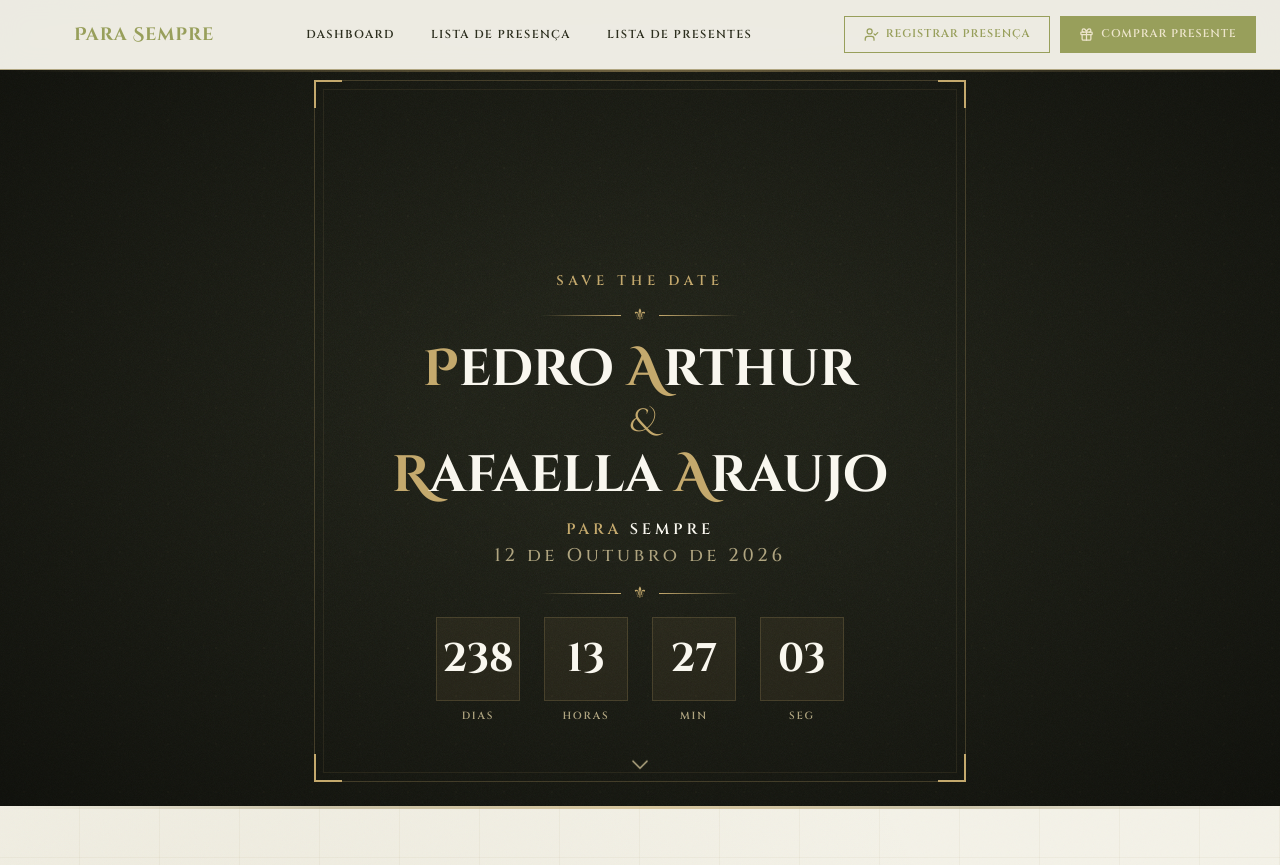
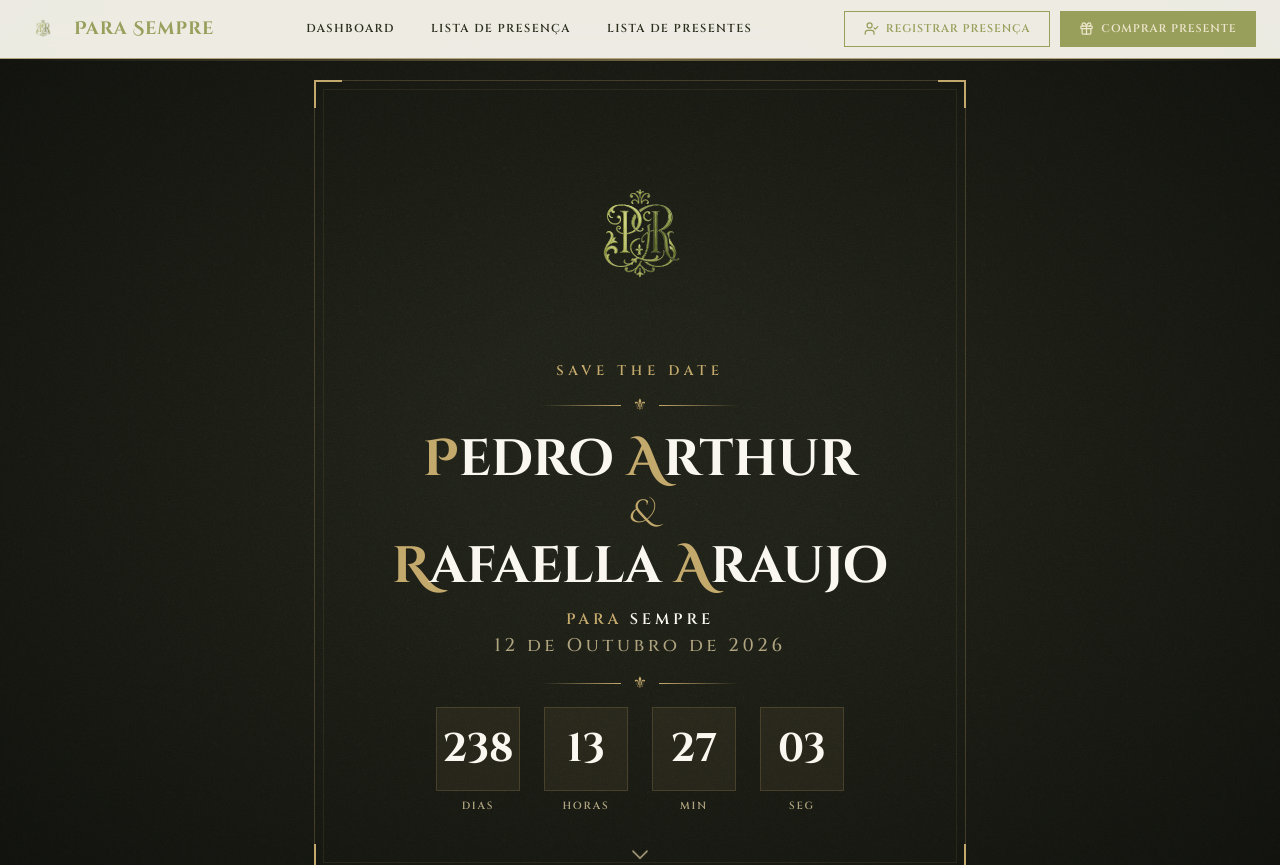
Before and after one commit to organization-wedding/parasempre, a React (Vite) app in the folder frontend/: page / in a window 1280 px wide. Shown: the top 865 px of the page. Built offline with nearby package versions, Linux system fonts and the light colour scheme.

Commit message:
feat: Adicionando brasão oficial sem fundo.

```diff
--- a/frontend/bun-env.d.ts
+++ b/frontend/bun-env.d.ts
@@ -1,11 +1,13 @@
 // Generated by `bun init`
 
 declare module "*.svg" {
-  /**
-   * A path to the SVG file
-   */
-  const path: `${string}.svg`;
-  export = path;
+  const path: string;
+  export default path;
+}
+
+declare module "*.png" {
+  const path: string;
+  export default path;
 }
 
 declare module "*.module.css" {
--- a/frontend/src/components/CoatOfArms.tsx
+++ b/frontend/src/components/CoatOfArms.tsx
@@ -1,68 +1,13 @@
+import brazaoImg from "./brasao-sem-fundo.svg";
+
 export function CoatOfArms({ className = "" }: { className?: string }) {
   return (
-    <svg
-      viewBox="0 0 120 155"
+    <img
+      src={brazaoImg}
+      alt="Brasão Para Sempre"
       className={className}
-      fill="none"
-      xmlns="http://www.w3.org/2000/svg"
-      aria-label="Brasão Para Sempre"
-    >
-      {/* Crown */}
-      <path
-        d="M32 42 L40 14 L50 30 L60 4 L70 30 L80 14 L88 42Z"
-        fill="var(--color-gold)"
-        stroke="var(--color-gold-dark)"
-        strokeWidth="1.2"
-      />
-      <rect
-        x="32"
-        y="40"
-        width="56"
-        height="7"
-        rx="1"
-        fill="var(--color-gold)"
-        stroke="var(--color-gold-dark)"
-        strokeWidth="0.8"
-      />
-      {/* Crown jewels */}
-      <circle cx="60" cy="14" r="3" fill="var(--color-burgundy)" />
-      <circle cx="44" cy="24" r="2" fill="var(--color-burgundy)" />
-      <circle cx="76" cy="24" r="2" fill="var(--color-burgundy)" />
-      {/* Crown band details */}
-      <circle cx="42" cy="43" r="1.5" fill="var(--color-burgundy)" opacity="0.8" />
-      <circle cx="52" cy="43" r="1.5" fill="var(--color-burgundy)" opacity="0.8" />
-      <circle cx="60" cy="43" r="1.5" fill="var(--color-gold-dark)" />
-      <circle cx="68" cy="43" r="1.5" fill="var(--color-burgundy)" opacity="0.8" />
-      <circle cx="78" cy="43" r="1.5" fill="var(--color-burgundy)" opacity="0.8" />
-      {/* Shield */}
-      <path
-        d="M18 50 L18 105 Q18 140 60 152 Q102 140 102 105 L102 50Z"
-        fill="var(--color-burgundy)"
-        stroke="var(--color-gold)"
-        strokeWidth="2.5"
-      />
-      {/* Inner shield border */}
-      <path
-        d="M26 57 L26 103 Q26 133 60 144 Q94 133 94 103 L94 57Z"
-        fill="none"
-        stroke="var(--color-gold)"
-        strokeWidth="1"
-        opacity="0.4"
-      />
-      {/* Shield cross pattern */}
-      <line x1="60" y1="54" x2="60" y2="148" stroke="var(--color-gold)" strokeWidth="0.8" opacity="0.15" />
-      <line x1="22" y1="90" x2="98" y2="90" stroke="var(--color-gold)" strokeWidth="0.8" opacity="0.15" />
-      {/* Small cross at top of shield */}
-      <path d="M60 62 L60 74 M54 68 L66 68" stroke="var(--color-gold)" strokeWidth="1.8" opacity="0.5" strokeLinecap="round" />
-      {/* Initials */}
-      <text x="60" y="93" textAnchor="middle" fill="var(--color-gold)" fontFamily="'Cinzel Decorative', serif" fontSize="18" fontWeight="700">
-        PR
-      </text>
-      {/* Intertwined wedding rings */}
-      <circle cx="50" cy="118" r="11" fill="none" stroke="var(--color-gold)" strokeWidth="1.8" />
-      <circle cx="70" cy="118" r="11" fill="none" stroke="var(--color-gold)" strokeWidth="1.8" />
-      {/* Small fleur-de-lis at bottom of shield */}
-      <path d="M60 135 Q58 131 56 133 Q58 130 60 128 Q62 130 64 133 Q62 131 60 135Z" fill="var(--color-gold)" opacity="0.6" />
-    </svg>
+      width={120}
+      height={155}
+    />
   );
 }
--- a/frontend/src/components/Hero.tsx
+++ b/frontend/src/components/Hero.tsx
@@ -20,7 +20,7 @@ export function Hero() {
           <div className="absolute inset-2 border border-[rgba(196,169,109,0.1)] pointer-events-none" aria-hidden="true" />
 
           <CoatOfArms
-            className="anim-fade-in mx-auto mb-5 w-[72px] md:w-[88px] h-auto"
+            className="anim-fade-in mx-auto mb-6 w-[140px] md:w-[200px] h-auto"
           />
 
           <p
```
Also changed, not shown: frontend/src/components/brasao-sem-fundo.svg (added).
